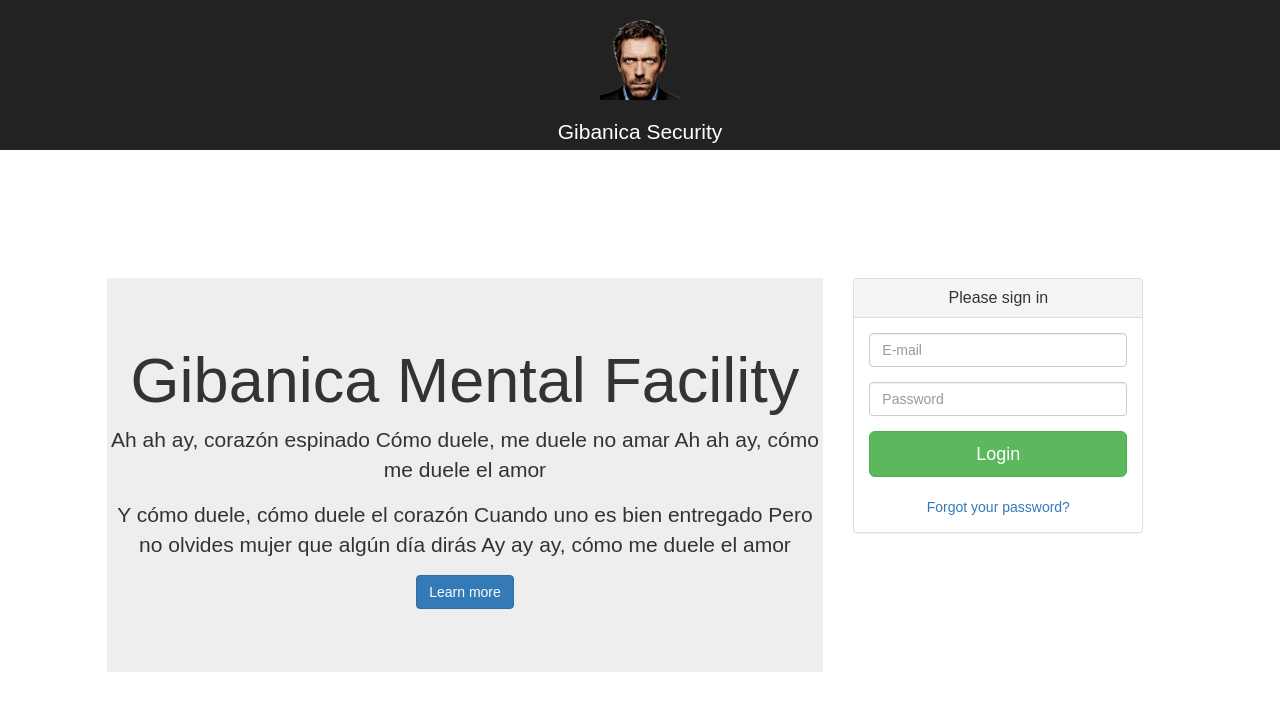
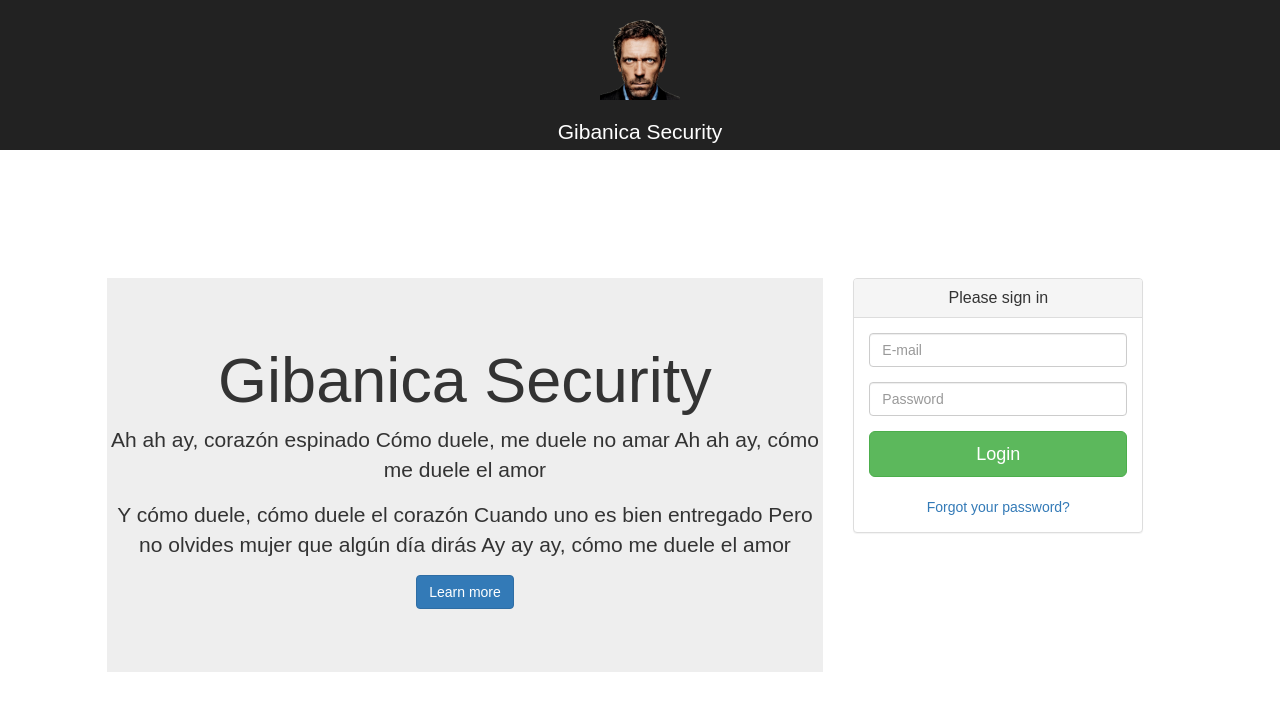
Before and after one commit to Vladk2/gibanica-security-1, a React (Create React App) app in the folder gibanica/client/: page / in a window 1280 px wide. Shown: the top 710 px of the page. Built offline with nearby package versions, Linux system fonts and the light colour scheme.

Commit message:
regex for query added

```diff
--- a/gibanica/client/src/components/common/SearchBar.jsx
+++ b/gibanica/client/src/components/common/SearchBar.jsx
@@ -48,7 +48,16 @@ export default class SearchBar extends React.Component {
   }
 
   search = () => {
-    // will be changed this.props.updateLogs();
+    if (this.queryValid()) {
+      // send query
+      console.log("valid");
+    }
+  };
+
+  queryValid = () => {
+    /^(\s*{\s*(severity|message|host|process|)\s*:\s*.*?})(,(\s*{\s*(severity|message|host|process|)\s*:\s*.*?}))*$/.test(
+      this.searchBy
+    );
   };
 
   dropdownSelect = eventKey => {
--- a/gibanica/client/src/components/home/Index.jsx
+++ b/gibanica/client/src/components/home/Index.jsx
@@ -51,7 +51,7 @@ export default class Index extends React.Component {
           <div className="col-md-1" />
           <div className="col-md-7">
             <Jumbotron>
-              <h1>Gibanica Mental Facility</h1>
+              <h1>Gibanica Security</h1>
               <p>
                 Ah ah ay, corazón espinado Cómo duele, me duele no amar Ah ah
                 ay, cómo me duele el amor
--- a/gibanica/client/src/components/navbar/NavBar.jsx
+++ b/gibanica/client/src/components/navbar/NavBar.jsx
@@ -13,7 +13,7 @@ export default class NavBar extends React.Component {
       <Navbar>
         <Navbar.Header>
           <Navbar.Brand>
-            <a href="#home">Gibanica Mental Facility</a>
+            <a href="#home">Gibanica Security</a>
           </Navbar.Brand>
         </Navbar.Header>
         <Nav>
```
Also changed, not shown: 2 other files (tests, documents, lock files or other folders).
